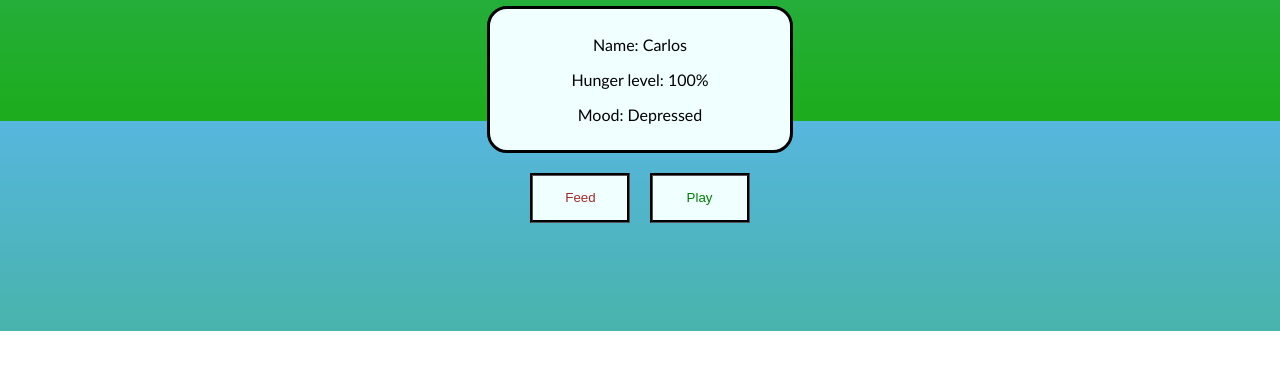
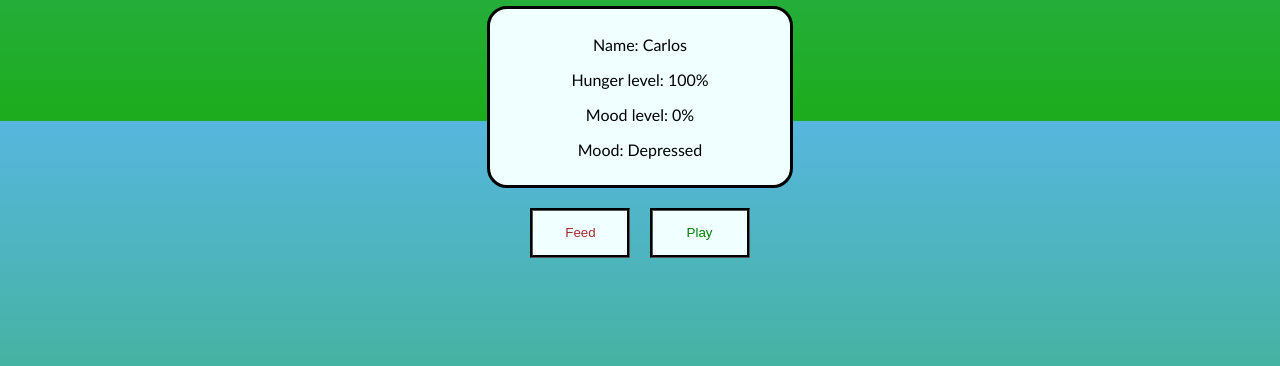
Before and after one commit to androcat/js-virtual-pet, a plain HTML site: page index.html in a window 1280 px wide. Shown: the part 679-1045 px from the top of the page. Before the commit the page ends 1010 px from the top, so only its background shows below. Drawn offline with Linux system fonts and the light colour scheme.

Commit message:
Adds mood level

```diff
--- a/index.html
+++ b/index.html
@@ -18,6 +18,7 @@
       <section class="status-container">
         <p>Name: <span id="pet-name">Carlos</span></p>
         <p>Hunger level: <span id="hunger-level">100%</span></p>
+        <p>Mood level: <span id="mood-level">0%</span></p>
         <p>Mood: <span id="mood">Depressed</span></p>
       </section>
       <section class="action-container">
```
